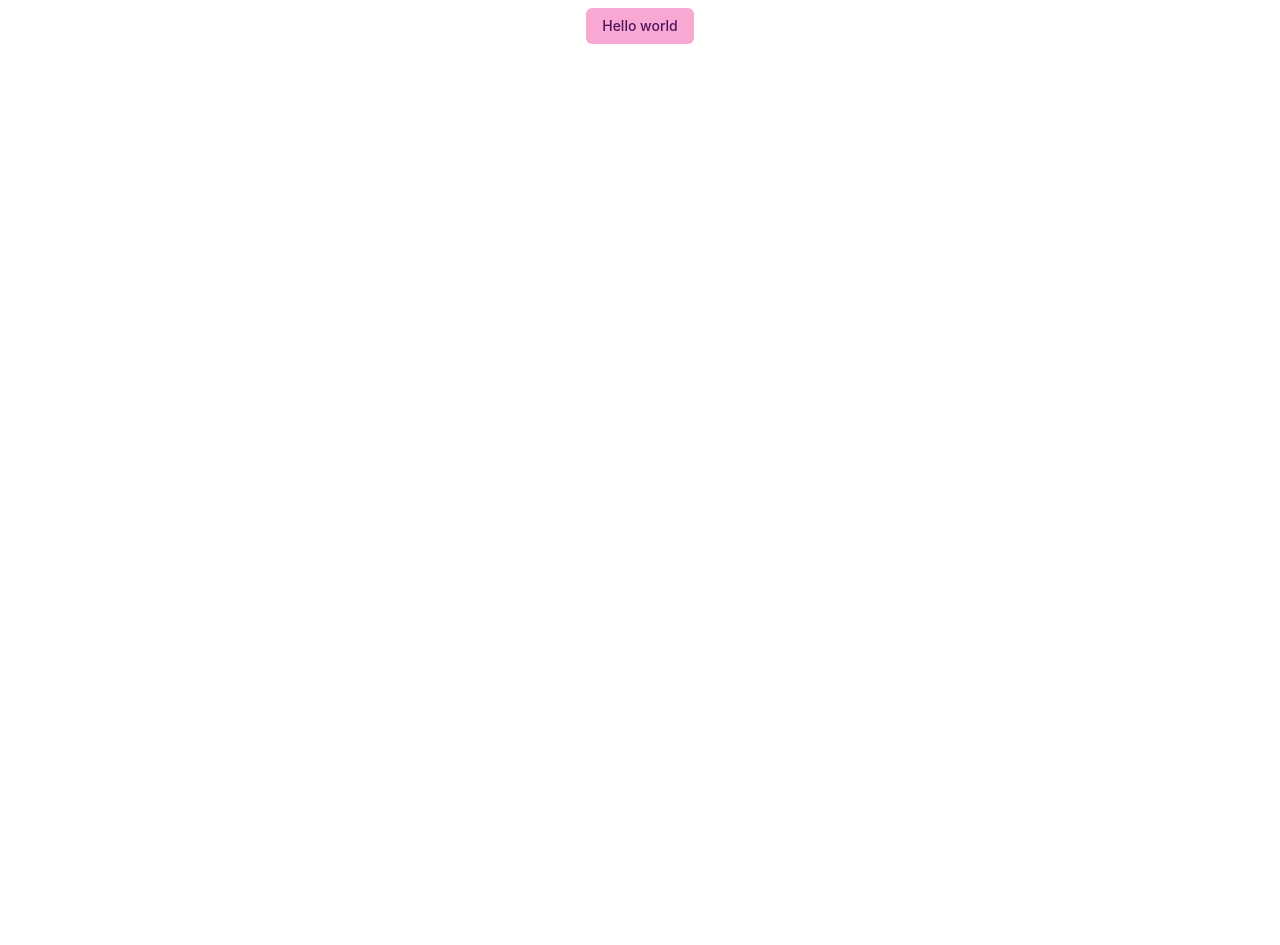
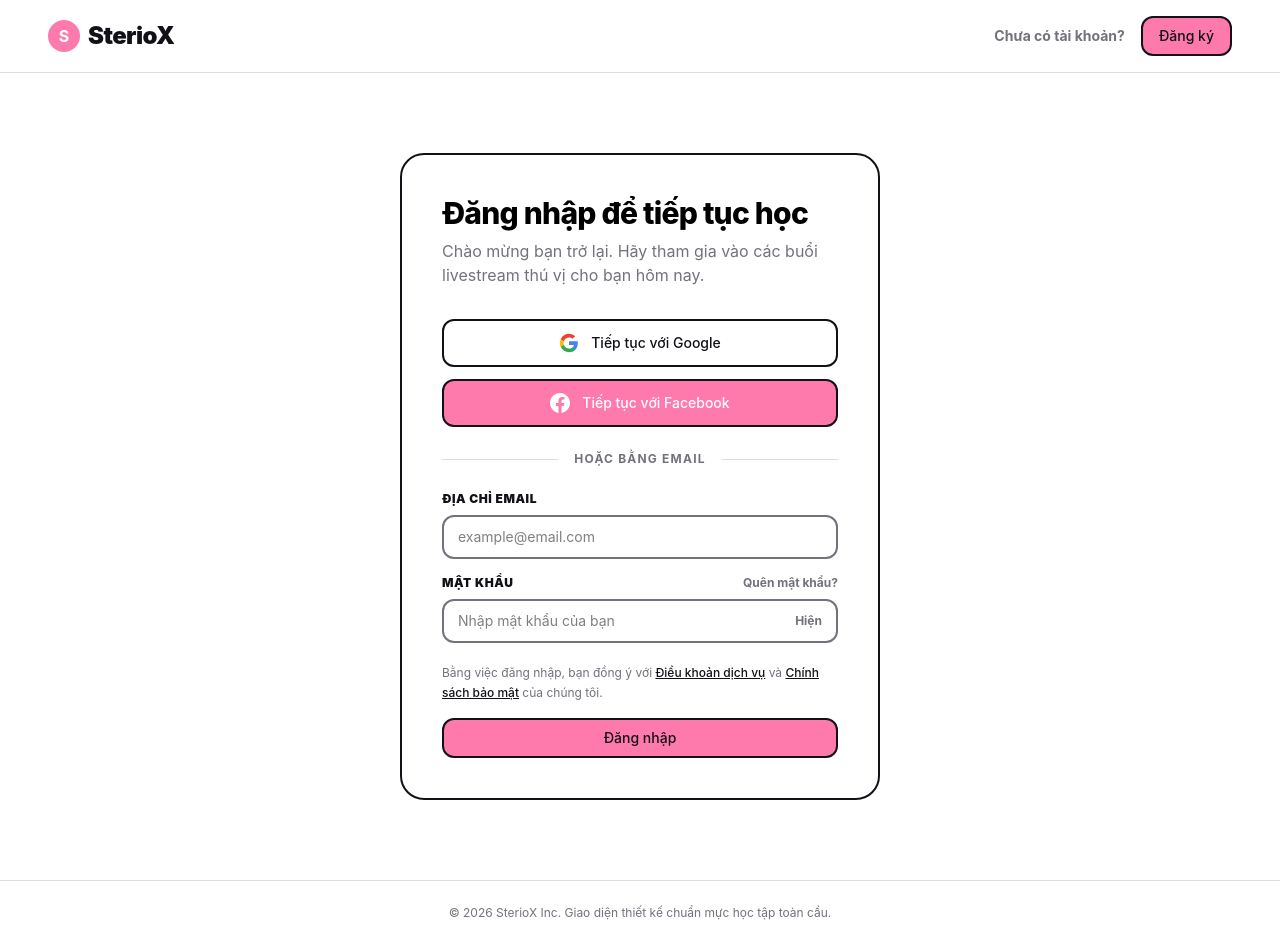
Before and after one commit to thlam05/SterioX, a React (Vite) app in the folder client/: page /login in a window 1280 px wide. Before the commit the page ends 800 px from the top, so only its background shows below. Built offline with nearby package versions, Linux system fonts and the light colour scheme.

Commit message:
feature(client): add ui login

```diff
--- /dev/null
+++ b/client/src/components/ui/Logo.tsx
@@ -0,0 +1,41 @@
+import React from 'react';
+
+interface LogoProps {
+  className?: string;
+  size?: 'sm' | 'md' | 'lg';
+}
+
+export const Logo: React.FC<LogoProps> = ({ className = '', size = 'md' }) => {
+  const sizeClasses = {
+    sm: {
+      container: 'space-x-1.5',
+      badge: 'w-6 h-6 text-sm',
+      text: 'text-lg'
+    },
+    md: {
+      container: 'space-x-2',
+      badge: 'w-8 h-8 text-base',
+      text: 'text-2xl'
+    },
+    lg: {
+      container: 'space-x-3',
+      badge: 'w-11 h-11 text-xl',
+      text: 'text-4xl'
+    }
+  };
+
+  const currentSize = sizeClasses[size];
+
+  return (
+    <div className={`flex items-center cursor-pointer select-none font-sans ${currentSize.container} ${className}`}>
+      <div className={`${currentSize.badge} rounded-full bg-primary text-white font-bold flex items-center justify-center`}>
+        S
+      </div>
+      <span className={`${currentSize.text} font-black tracking-tight text-foreground`}>
+        SterioX
+      </span>
+    </div>
+  );
+};
+
+export default Logo;
--- a/client/src/components/ui/button.tsx
+++ b/client/src/components/ui/button.tsx
@@ -6,8 +6,8 @@ interface ButtonProps extends ButtonHTMLAttributes<HTMLButtonElement> {
 }
 
 const variantStyles = {
-  primary: 'bg-primary text-primary-foreground hover:bg-secondary hover:text-secondary-foreground',
-  secondary: 'bg-secondary text-secondary-foreground hover:bg-accent hover:text-accent-foregroun',
+  primary: 'bg-primary text-foreground hover:bg-primary-light',
+  secondary: 'bg-secondary text-foreground hover:bg-accent hover:text-foreground',
 };
 
 export function Button({
@@ -21,9 +21,10 @@ export function Button({
 
   const baseLayout = `
     inline-flex items-center justify-center
-    px-4 py-2 font-medium text-sm rounded-md
+    px-4 py-2 font-medium text-sm rounded-xl
     cursor-pointer
     transition-all duration-200
+    border-2 border-foreground
     active:scale-[0.98]
     disabled:opacity-50 disabled:cursor-not-allowed disabled:pointer-events-none
   `.replace(/\s+/g, ' ').trim();
--- /dev/null
+++ b/client/src/components/ui/input.tsx
@@ -0,0 +1,49 @@
+import { forwardRef, useState, type InputHTMLAttributes } from 'react';
+
+interface InputProps extends InputHTMLAttributes<HTMLInputElement> {
+  error?: boolean;
+}
+
+export const Input = forwardRef<HTMLInputElement, InputProps>(
+  ({ error, className = '', type, ...props }, ref) => {
+    const [showPassword, setShowPassword] = useState(false);
+    const isPassword = type === 'password';
+
+    const actualType = isPassword ? (showPassword ? 'text' : 'password') : type;
+
+    return (
+      <div className="relative w-full">
+        <input
+          ref={ref}
+          type={actualType}
+          className={`
+            w-full px-3.5 py-2.5 text-sm font-normal rounded-xl border outline-none transition-all duration-200
+            bg-surface text-surface-foreground placeholder:text-muted-foreground/60
+            disabled:opacity-50 disabled:bg-muted disabled:cursor-not-allowed
+            ${isPassword ? 'pr-12' : ''}
+
+            ${error
+              ? 'border-2 border-danger-light focus:border-danger'
+              : 'border-2 border-accent focus:border-foreground'
+            }
+
+            ${className}
+          `.trim()}
+          {...props}
+        />
+
+        {isPassword && (
+          <button
+            type="button"
+            onClick={() => setShowPassword(!showPassword)}
+            className="absolute right-4 top-1/2 -translate-y-1/2 text-xs font-bold text-accent hover:text-foreground transition-colors duration-150 select-none focus:outline-none"
+          >
+            {showPassword ? 'Ẩn' : 'Hiện'}
+          </button>
+        )}
+      </div>
+    );
+  }
+);
+
+Input.displayName = 'Input';
--- a/client/src/index.css
+++ b/client/src/index.css
@@ -2,44 +2,53 @@
 
 @theme {
   --color-primary: var(--primary);
-  --color-primary-foreground: var(--primary-foreground);
+  --color-primary-light: var(--primary-light);
 
   --color-secondary: var(--secondary);
-  --color-secondary-foreground: var(--secondary-foreground);
 
   --color-accent: var(--accent);
-  --color-accent-foreground: var(--accent-foreground);
 
   --color-background: var(--background);
   --color-foreground: var(--foreground);
 
-  --color-surface: var(--surface);
-  --color-surface-foreground: var(--surface-foreground);
+  --color-selection: var(--selection);
 
-  --color-muted: var(--muted);
-  --color-muted-foreground: var(--muted-foreground);
+  --color-success: var(--success);
+  --color-success-light: var(--success-light);
 
-  --color-border: var(--border);
+  --color-danger: var(--danger);
+  --color-danger-light: var(--danger-light);
+
+  --color-warning: var(--warning);
+  --color-warning-light: var(--warning-light);
+
+  --color-info: var(--info);
+  --color-info-light: var(--info-light);
+
 }
 
 :root {
-  --background: #fff1f8;
-  --foreground: #4b145b;
+  --background: #ffffff;
+  --foreground: #121117;
 
-  --primary: #f9a8d4;
-  --primary-foreground: #4b145b;
+  --primary: #ff7aac;
+  --primary-light: #f7b1cc;
 
-  --secondary: #fbcfe8;
-  --secondary-foreground: #6b21a8;
+  --secondary: #dcdce5;
 
-  --accent: #ec4899;
-  --accent-foreground: #ffffff;
+  --accent: #72727d;
 
-  --surface: #ffe4f2;
-  --surface-foreground: #4b145b;
+  --selection: #f7e3ea;
 
-  --muted: #fde8f4;
-  --muted-foreground: #86198f;
+  --success: #29de92;
+  --success-light: #8fedc6;
 
-  --border: rgba(236, 72, 153, 0.22);
+  --danger: #e33e5a;
+  --danger-light: #f5b9c3;
+
+  --warning: #fddb3a;
+  --warning-light: #f8efc3;
+
+  --info: #00bbf0;
+  --info-light: #b8effe;
 }
--- /dev/null
+++ b/client/src/pages/LoginPage.tsx
@@ -0,0 +1,142 @@
+import { Button } from "@/components/ui/button";
+import { Input } from "@/components/ui/input";
+import Logo from "@/components/ui/Logo";
+import { useState } from "react";
+
+
+export default function LoginPage() {
+  const [email, setEmail] = useState('');
+  const [password, setPassword] = useState('');
+  const [showPassword, setShowPassword] = useState(false);
+
+  const handleSubmit = (e: React.FormEvent) => {
+    e.preventDefault();
+    // Handle login logic here
+  };
+
+  return (
+    <div className="min-h-screen bg-background text-foregound flex flex-col justify-between font-sans selection:bg-selection">
+      {/* Header */}
+      <header className="px-6 py-4 md:px-12 border-b border-secondary flex justify-between items-center bg-white">
+        <Logo></Logo>
+        <div className="hidden md:flex items-center space-x-4 text-sm font-bold">
+          <span className="text-accent">Chưa có tài khoản?</span>
+          <Button variant="primary">
+            Đăng ký
+          </Button>
+        </div>
+      </header>
+
+      {/* Main Container */}
+      <main className="flex-grow flex items-center justify-center px-4 py-12 md:py-20">
+        <div className="w-full max-w-[480px] bg-white border border-foreground md:border-2 md:border-foreground rounded-3xl p-6 md:p-10">
+
+          {/* Title */}
+          <div className="mb-8">
+            <h1 className="text-2xl md:text-3xl font-extrabold tracking-tight mb-2">
+              Đăng nhập để tiếp tục học
+            </h1>
+            <p className="text-sm md:text-base text-accent">
+              Chào mừng bạn trở lại. Hãy tham gia vào các buổi livestream thú vị cho bạn hôm nay.
+            </p>
+          </div>
+
+          {/* Social Login Buttons */}
+          <div className="space-y-3 mb-6">
+            <Button
+              className="w-full py-3 border-2 border-foreground bg-white text-foreground hover:bg-primary-light font-bold rounded-xl flex items-center justify-center gap-3 transition-colors duration-200"
+            >
+              <svg className="w-5 h-5" viewBox="0 0 24 24">
+                <path fill="#4285F4" d="M22.56 12.25c0-.78-.07-1.53-.2-2.25H12v4.26h5.92c-.26 1.37-1.04 2.53-2.21 3.31v2.77h3.57c2.08-1.92 3.28-4.74 3.28-8.09z" />
+                <path fill="#34A853" d="M12 23c2.97 0 5.46-.98 7.28-2.66l-3.57-2.77c-.98.66-2.23 1.06-3.71 1.06-2.86 0-5.29-1.93-6.16-4.53H2.18v2.84C3.99 20.53 7.7 23 12 23z" />
+                <path fill="#FBBC05" d="M5.84 14.09c-.22-.66-.35-1.36-.35-2.09s.13-1.43.35-2.09V7.06H2.18C1.43 8.55 1 10.22 1 12s.43 3.45 1.18 4.94l2.85-2.22-.03-.63z" />
+                <path fill="#EA4335" d="M12 5.38c1.62 0 3.06.56 4.21 1.64l3.15-3.15C17.45 2.09 14.97 1 12 1 7.7 1 3.99 3.47 2.18 7.06l3.66 2.84c.87-2.6 3.3-4.52 6.16-4.52z" />
+              </svg>
+              Tiếp tục với Google
+            </Button>
+
+            <Button
+              className="w-full py-3 border-2 border-foreground bg-primary text-white hover:bg-primary-light font-bold rounded-xl flex items-center justify-center gap-3 transition-colors duration-200"
+            >
+              <svg className="w-5 h-5 fill-current" viewBox="0 0 24 24">
+                <path d="M24 12.073c0-6.627-5.373-12-12-12s-12 5.373-12 12c0 5.99 4.388 10.954 10.125 11.854v-8.385H7.078v-3.47h3.047V9.43c0-3.007 1.792-4.669 4.533-4.669 1.312 0 2.686.235 2.686.235v2.953H15.83c-1.491 0-1.956.925-1.956 1.874v2.25h3.328l-.532 3.47h-2.796v8.385C19.612 23.027 24 18.062 24 12.073z" />
+              </svg>
+              Tiếp tục với Facebook
+            </Button>
+          </div>
+
+          {/* Divider */}
+          <div className="flex items-center my-6">
+            <div className="flex-grow border-t border-secondary"></div>
+            <span className="px-4 text-xs font-bold text-accent uppercase tracking-widest">Hoặc bằng Email</span>
+            <div className="flex-grow border-t border-secondary"></div>
+          </div>
+
+          {/* Login Form */}
+          <form onSubmit={handleSubmit} className="space-y-4">
+            <div>
+              <label className="block text-xs font-black uppercase tracking-wider mb-2 text-foreground">
+                Địa chỉ Email
+              </label>
+              <Input
+                type="email"
+                placeholder="example@email.com"
+                value={email}
+                onChange={(e) => setEmail(e.target.value)}
+                required
+              />
+            </div>
+
+            <div>
+              <div className="flex justify-between items-center mb-2">
+                <label className="block text-xs font-black uppercase tracking-wider text-foreground">
+                  Mật khẩu
+                </label>
+                <a href="#" className="text-xs font-bold text-accent hover:underline">
+                  Quên mật khẩu?
+                </a>
+              </div>
+              <div className="relative">
+                <Input
+                  type={showPassword ? 'text' : 'password'}
+                  placeholder="Nhập mật khẩu của bạn"
+                  value={password}
+                  onChange={(e) => setPassword(e.target.value)}
+                  required
+                />
+                <button
+                  type="button"
+                  onClick={() => setShowPassword(!showPassword)}
+                  className="absolute right-4 top-1/2 -translate-y-1/2 text-sm font-bold text-accent hover:text-foreground focus:outline-none"
+                >
+                  {showPassword ? 'Ẩn' : ""}
+                </button>
+              </div>
+            </div>
+
+            {/* Terms Notice */}
+            <p className="text-xs text-accent leading-relaxed pt-1">
+              Bằng việc đăng nhập, bạn đồng ý với{' '}
+              <a href="#" className="underline text-foreground font-medium">Điều khoản dịch vụ</a>{' '}
+              và{' '}
+              <a href="#" className="underline text-foreground font-medium">Chính sách bảo mật</a> của chúng tôi.
+            </p>
+
+            {/* Submit Button */}
+            <Button
+              type="submit"
+              className="w-full"
+            >
+              Đăng nhập
+            </Button>
+          </form>
+        </div>
+      </main>
+
+      {/* Footer */}
+      <footer className="px-6 py-6 border-t border-secondary text-center text-xs text-accent bg-white">
+        © 2026 SterioX Inc. Giao diện thiết kế chuẩn mực học tập toàn cầu.
+      </footer>
+    </div>
+  )
+}
--- a/client/src/pages/login.tsx
+++ /dev/null
@@ -1,11 +0,0 @@
-import { Button } from "@/components/ui/button";
-
-export default function Login() {
-  return (
-    <>
-      <div className="flex flex-col items-center mt-2">
-        <Button label={"Hello world"} ></Button>
-      </div>
-    </>
-  )
-}
```
Also changed, not shown: client/src/routes/index.tsx (+2 -9 lines).
